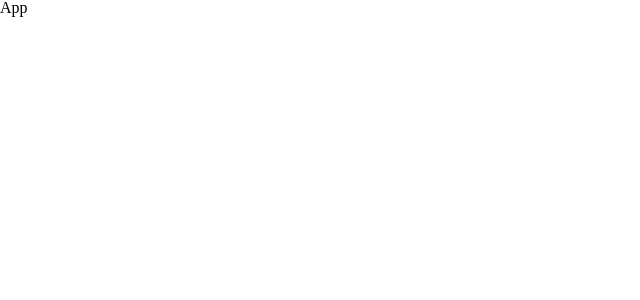
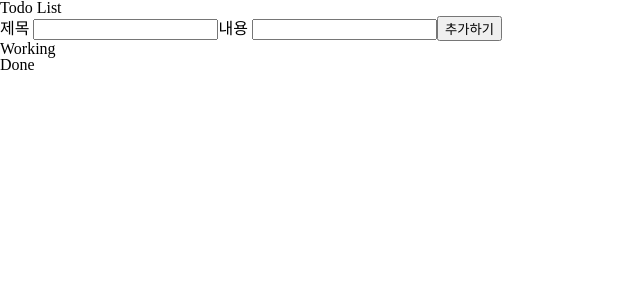
Before and after one commit to Zzzzyoung/nbc-project-todolist-typescript, a React (Create React App) app: page / in a window 1280 px wide. Shown: the top 300 px of the page, without its empty margins (0-640 px from the left). Built offline with nearby package versions, Linux system fonts and the light colour scheme.

Commit message:
Feat: React 이용 Todolist 기능 구현 완료

```diff
--- a/package.json
+++ b/package.json
@@ -12,7 +12,9 @@
     "@types/react-dom": "^18.2.21",
     "react": "^18.2.0",
     "react-dom": "^18.2.0",
+    "react-router-dom": "^6.22.2",
     "react-scripts": "5.0.1",
+    "react-uuid": "^2.0.0",
     "styled-components": "^6.1.8",
     "typescript": "^4.9.5",
     "web-vitals": "^2.1.4"
--- a/src/App.tsx
+++ b/src/App.tsx
@@ -1,12 +1,125 @@
+import { useState } from "react";
 import { GlobalStyle } from "./styles/GlobalStyle";
+import uuid from "react-uuid";
 
-function App() {
+interface Todo {
+  id: string;
+  title: string;
+  content: string;
+  isDone: boolean;
+}
+
+const App: React.FC = () => {
+  const [title, setTitle] = useState<string>("");
+  const [content, setContent] = useState<string>("");
+  const [todos, setTodos] = useState<Todo[]>([]);
+
+  const onChangeTitleHandler = (event: React.ChangeEvent<HTMLInputElement>) =>
+    setTitle(event.target.value);
+
+  const onChangeContentHandler = (event: React.ChangeEvent<HTMLInputElement>) =>
+    setContent(event.target.value);
+
+  // Todo 추가하기
+  const clickAddTodoButton = (event: React.FormEvent) => {
+    event.preventDefault();
+
+    if (!title.trim()) {
+      alert("제목을 입력하세요.");
+      return;
+    } else if (title && !content.trim()) {
+      alert("내용을 입력하세요.");
+      return;
+    }
+
+    const checkAdd = window.confirm("할 일을 추가하시겠습니까?");
+    if (checkAdd) {
+      const newTodo: Todo = {
+        id: uuid(),
+        title,
+        content,
+        isDone: false
+      };
+
+      setTodos([...todos, newTodo]);
+      setTitle("");
+      setContent("");
+    }
+  };
+
+  // Todo 삭제하기
+  const clickDeleteTodoButton = (id: string) => {
+    const checkDelete = window.confirm("정말 삭제하시겠습니까?");
+    if (checkDelete) {
+      const remainTodo = todos.filter((todo) => todo.id !== id);
+      setTodos(remainTodo);
+    }
+  };
+
+  // Todo 상태 업데이트하기 (완료/취소)
+  const clickUpdateTodoButton = (id: string) => {
+    const updateTodo = todos.map((todo) =>
+      todo.id === id ? { ...todo, isDone: !todo.isDone } : todo
+    );
+    setTodos(updateTodo);
+  };
+
   return (
     <>
       <GlobalStyle />
-      <div>App</div>
+      <div>
+        <h1>Todo List</h1>
+
+        <form onSubmit={clickAddTodoButton}>
+          <label>제목 </label>
+          <input type="text" value={title} onChange={onChangeTitleHandler} />
+          <label>내용 </label>
+          <input
+            type="text"
+            value={content}
+            onChange={onChangeContentHandler}
+          />
+          <button type="submit">추가하기</button>
+        </form>
+
+        <div>
+          <h2>Working</h2>
+          {todos
+            .filter((todo) => !todo.isDone)
+            .map((todo) => (
+              <div key={todo.id}>
+                <h2>{todo.title}</h2>
+                <p>{todo.content}</p>
+                <button onClick={() => clickDeleteTodoButton(todo.id)}>
+                  삭제
+                </button>
+                <button onClick={() => clickUpdateTodoButton(todo.id)}>
+                  {todo.isDone ? "취소" : "완료"}
+                </button>
+              </div>
+            ))}
+        </div>
+
+        <div>
+          <h2>Done</h2>
+          {todos
+            .filter((todo) => todo.isDone)
+            .map((todo) => (
+              <div key={todo.id}>
+                <h2>{todo.title}</h2>
+                <p>{todo.content}</p>
+                <button onClick={() => clickDeleteTodoButton(todo.id)}>
+                  삭제
+                </button>
+                <button onClick={() => clickUpdateTodoButton(todo.id)}>
+                  {todo.isDone ? "취소" : "완료"}
+                </button>
+              </div>
+            ))}
+        </div>
+      </div>
     </>
   );
-}
+};
 
 export default App;
--- a/src/styles/GlobalStyle.ts
+++ b/src/styles/GlobalStyle.ts
@@ -53,6 +53,7 @@ table {
   box-sizing: border-box;
 }
 :root {
+	margin: 0 auto;
 	min-width:320px;
 	max-width:1280px;
 	-webkit-font-smoothing: antialiased;
```
Also changed, not shown: src/components/layout/Footer.jsx (added), src/components/layout/Header.jsx (added), 1 other file (tests, documents, lock files or other folders).
